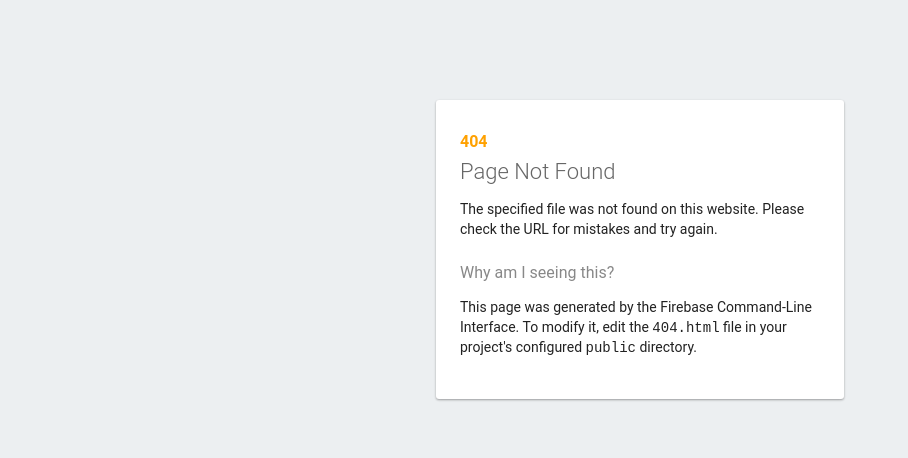
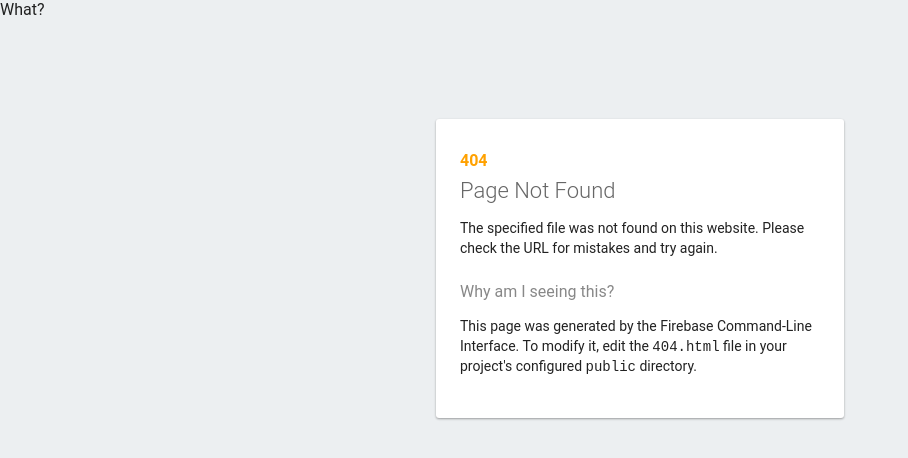
Before and after one commit to lizjimez/Public, a plain HTML site: page 404.html in a window 1280 px wide. Shown: the whole page, without its empty margins (0-908 px from the left). Drawn offline with Linux system fonts and the light colour scheme.

Commit message:
Test edit?

```diff
--- a/404.html
+++ b/404.html
@@ -1,5 +1,6 @@
 <!DOCTYPE html>
 <html>
+  <h>What?</h>
   <head>
     <meta charset="utf-8">
     <meta name="viewport" content="width=device-width, initial-scale=1">
```
Also changed, not shown: 1 other file.
